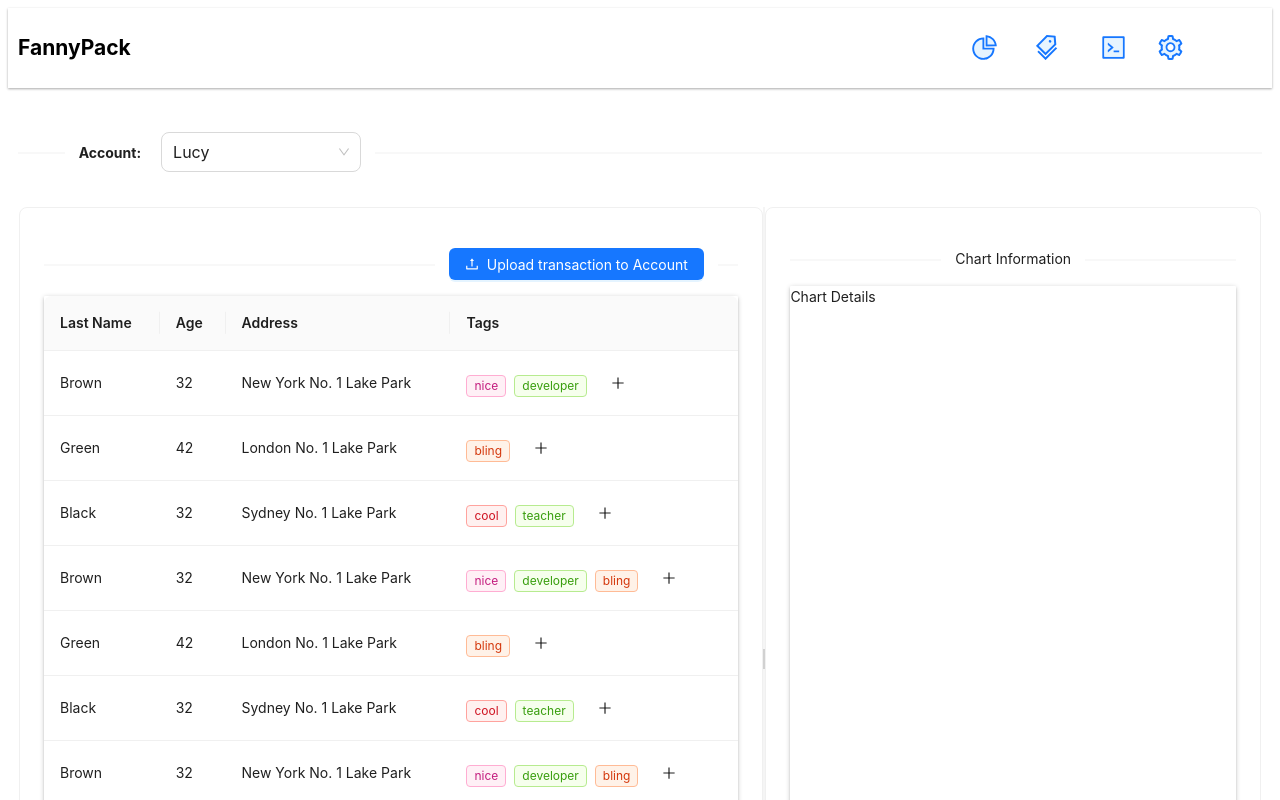
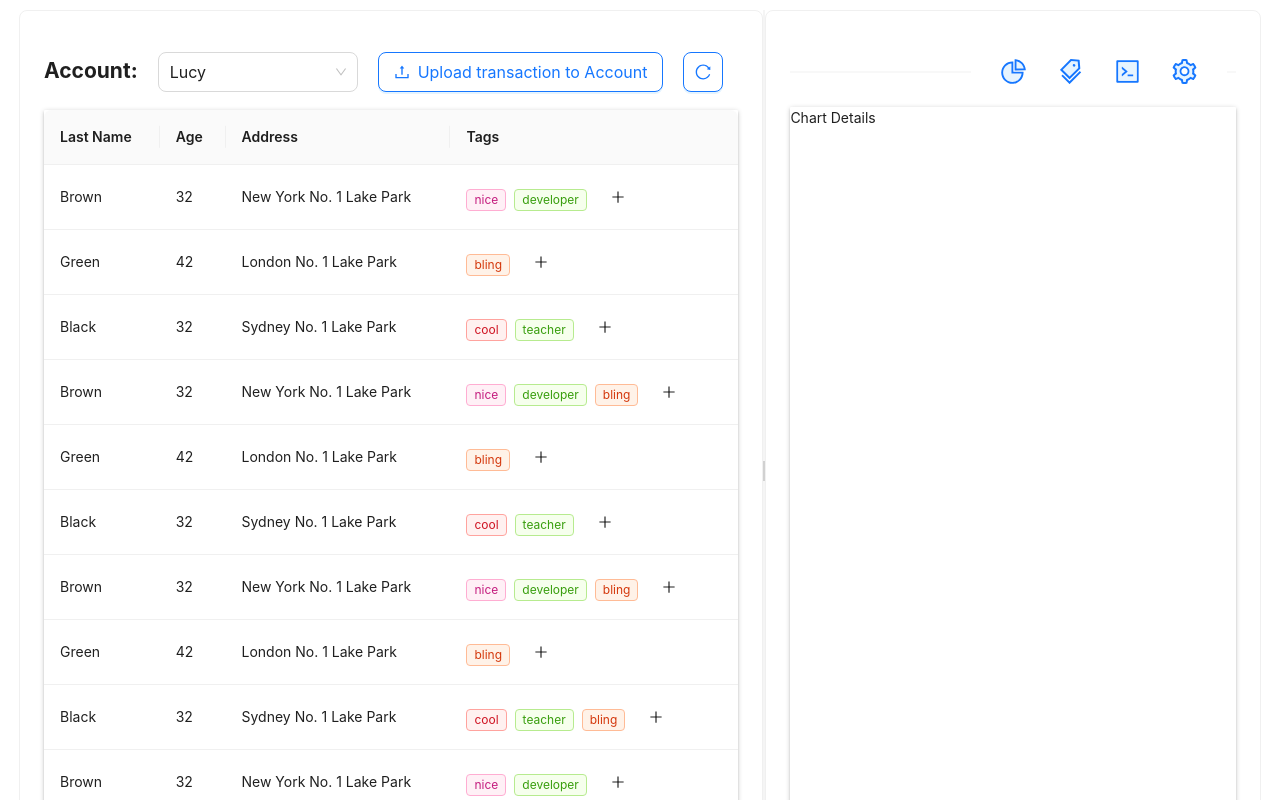
Before and after one commit to danzilla/budgetApp, a React (Create React App) app in the folder client/: page /dashboard in a window 1280 px wide. Shown: the top 800 px of the page. Built offline with nearby package versions, Linux system fonts and the light colour scheme.

Commit message:
Modified Navigation

```diff
--- a/client/src/App/Dashboard/Accounts/Accounts.js
+++ b/client/src/App/Dashboard/Accounts/Accounts.js
@@ -1,36 +1,13 @@
-import { Row, Col, Select, Card , Splitter, Divider  } from 'antd';
+import { Row, Col, Card , Splitter  } from 'antd';
 
 import TableView from './Table/TableView'
-import GraphView from './Graph/GraphView'
+import ChartView from './Chart/ChartView'
 
 const Accounts = (props) => {
 
-  const SelectAction = (value) => {
-    console.log(`selected ${value}`);
-  };
-
   return (
     <Row style={{margin: '10px'}}>
-
       <Col span={24}>
-        <Divider orientation="left" plain>
-          <h4>Account:
-            <Select
-              defaultValue="lucy"
-              style={{ width: 200, textAlign: 'left', marginLeft: '20px'  }}
-              size="large"
-              onChange={SelectAction}
-              options={[
-                { value: 'jack', label: 'Jack' },
-                { value: 'lucy', label: 'Lucy' },
-                { value: 'Yiminghe', label: 'yiminghe' },
-                { value: 'disabled', label: 'Disabled'},
-              ]}
-            />
-          </h4>
-          </Divider>
-      </Col>
-
         <Splitter>
           <Splitter.Panel defaultSize="60%" min="20%" max="70%">
             <Card>
@@ -39,10 +16,11 @@ const Accounts = (props) => {
           </Splitter.Panel>
           <Splitter.Panel>
             <Card>
-            <GraphView />
+              <ChartView />
             </Card>
           </Splitter.Panel>
         </Splitter>
+      </Col>
     </Row>
   );
 }
--- /dev/null
+++ b/client/src/App/Dashboard/Accounts/Chart/ChartView.js
@@ -0,0 +1,34 @@
+import { Divider, Button, Row, Col } from 'antd';
+import { SettingTwoTone, PieChartTwoTone, CodeTwoTone, TagsTwoTone } from '@ant-design/icons';
+
+
+const GraphView = (props) => {
+
+    return (
+        <>
+            <Divider orientation="right" plain>
+                <Button size="large" type="text">
+                    <PieChartTwoTone style={{ fontSize: '25px' }} /></Button>
+
+                <Button size="large" type="text">
+                    <TagsTwoTone style={{ fontSize: '25px' }} /></Button>
+
+                <Button size="large" type="text">
+                    <CodeTwoTone style={{ fontSize: '25px' }} /></Button>
+
+                <Button size="large" type="text">
+                    <SettingTwoTone style={{ fontSize: '25px' }} /></Button>
+            </Divider>
+
+            <Row style={{height: '100vh'}} className="card-3 " >
+                <Col>
+                    Chart Details
+                </Col>
+            </Row>
+
+        </>
+    );
+}
+
+//Export
+export default GraphView;
--- a/client/src/App/Dashboard/Accounts/Graph/GraphView.js
+++ /dev/null
@@ -1,20 +0,0 @@
-import { Divider } from 'antd';
-
-
-const GraphView = (props) => {
-
-    return (
-        <>
-            <Divider plain>
-                Chart Information
-            </Divider>
-            <div style={{height: '100vh'}} className="card-3 " >
-                Chart Details
-            </div>
-
-        </>
-    );
-}
-
-//Export
-export default GraphView;
--- a/client/src/App/Dashboard/Accounts/Table/TableView.js
+++ b/client/src/App/Dashboard/Accounts/Table/TableView.js
@@ -1,8 +1,14 @@
-import { PlusOutlined, UploadOutlined } from '@ant-design/icons';
-import { Space, Select, Table, Tag, Popover, Button, Divider } from 'antd';
+import { PlusOutlined, ReloadOutlined } from '@ant-design/icons';
+import { Space, Select, Table, Tag, Popover, Button, Row, Col } from 'antd';
 
+import UploadTransaction from './UploadTransaction';
 
 const { Column } = Table;
+
+const SelectAction = (value) => {
+    console.log(`selected ${value}`);
+  };
+
 
 const TableView = (props) => {
 
@@ -137,14 +143,36 @@ const TableView = (props) => {
 
     return (
         <>
-            <Divider orientation="right" plain>
-                <Button
-                    type="primary"
-                    icon={<UploadOutlined />}
-                    >
-                    Upload transaction to Account
-                </Button>
-            </Divider>
+            <Row type="flex" align="middle">
+                <Col>
+                    <h2>Account:
+                        <Select
+                            defaultValue="lucy"
+                            style={{ width: 200, textAlign: 'left', marginLeft: '20px'  }}
+                            size="large"
+                            onChange={SelectAction}
+                            options={[
+                                { value: 'jack', label: 'Jack' },
+                                { value: 'lucy', label: 'Lucy' },
+                                { value: 'Yiminghe', label: 'yiminghe' },
+                                { value: 'disabled', label: 'Disabled'},
+                            ]}
+                        />
+                    </h2>
+                </Col>
+                <Col style={{ marginLeft: '20px', marginRight: '20px'  }}>
+                    <UploadTransaction />
+                </Col>
+                <Col>
+                    <Button
+                        size='large'
+                        color="primary"
+                        variant="outlined"
+                        icon={<ReloadOutlined />}
+                        >
+                    </Button>
+                </Col>
+            </Row>
 
             <Table className="card-3 " dataSource={data2}>
                 <Column title="Last Name" dataIndex="lastName" key="lastName" />
--- /dev/null
+++ b/client/src/App/Dashboard/Accounts/Table/UploadTransaction.js
@@ -0,0 +1,20 @@
+import { UploadOutlined } from '@ant-design/icons';
+import { Button } from 'antd';
+
+const UploadTransaction = (props) => {
+
+    return (
+        <Button
+
+            size='large'
+            color="primary"
+            variant="outlined"
+            icon={<UploadOutlined />}
+            >
+            Upload transaction to Account
+        </Button>
+    );
+}
+
+//Export
+export default UploadTransaction;
--- a/client/src/App/Dashboard/Dashboard.js
+++ b/client/src/App/Dashboard/Dashboard.js
@@ -1,14 +1,9 @@
-import Navigation from './Navigation/Navigation';
 import Accounts from './Accounts/Accounts';
 
 const Dashboard = (props) => {
 
   return (
-    <>
-      <Navigation />
       <Accounts />
-    </>
-
   );
 }
 
--- a/client/src/App/Dashboard/Navigation/Navigation.js
+++ /dev/null
@@ -1,30 +0,0 @@
-import { Col, Row, Button } from 'antd';
-import { SettingTwoTone, PieChartTwoTone, CodeTwoTone, TagsTwoTone } from '@ant-design/icons';
-
-
-const Navigation = (props) => {
-
-  return (
-    <Row className="card-4" align="middle" style={{ padding: '10px' }}>
-      <Col align="left" span={6}>
-        <h2>FannyPack</h2>
-      </Col>
-      <Col span={6} offset={12}>
-        <Button size="large" type="text">
-            <PieChartTwoTone style={{ fontSize: '25px', marginLeft: 5 }} /></Button>
-
-        <Button size="large" type="text">
-            <TagsTwoTone style={{ fontSize: '25px', marginLeft: 5, marginRight: 5 }} /></Button>
-
-        <Button size="large" type="text">
-            <CodeTwoTone style={{ fontSize: '25px', marginLeft: 5 }} /></Button>
-
-        <Button size="large" type="text">
-            <SettingTwoTone style={{ fontSize: '25px', marginRight: 5 }} /></Button>
-      </Col>
-    </Row>
-  );
-}
-
-// Export
-export default Navigation;
```
Lines whose indentation alone changed are shown as unchanged.
